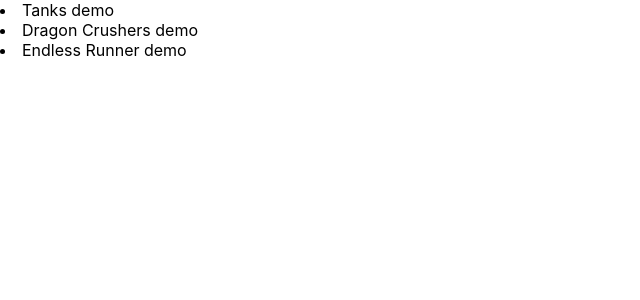
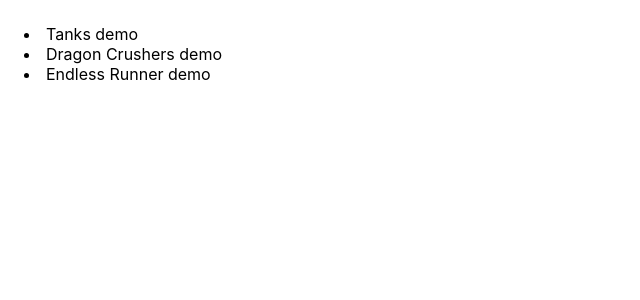
Before and after one commit to gridaco/G11n, a Next.js app in the folder editor/: page /globalization/demo/games in a window 1280 px wide. Shown: the top 300 px of the page, without its empty margins (0-640 px from the left). Built offline with nearby package versions, Linux system fonts and the light colour scheme; what use-query-params would draw is missing.

Commit message:
format view

```diff
--- a/editor/pages/demo/games/index.tsx
+++ b/editor/pages/demo/games/index.tsx
@@ -1,8 +1,10 @@
+import styled from "@emotion/styled";
 import Link from "next/link";
 
 export default function GamesDemoIndexPage() {
   return (
     <>
+      <Wrap>
         <li>
           <Link href="./games/games-tanks-demo">Tanks demo</Link>
         </li>
@@ -12,6 +14,11 @@ export default function GamesDemoIndexPage() {
         <li>
           <Link href="./games/games-endless-runner">Endless Runner demo</Link>
         </li>
+      </Wrap>
     </>
   );
 }
+
+const Wrap = styled.div`
+  padding: 24px;
+`;
```
Lines whose indentation alone changed are shown as unchanged.
